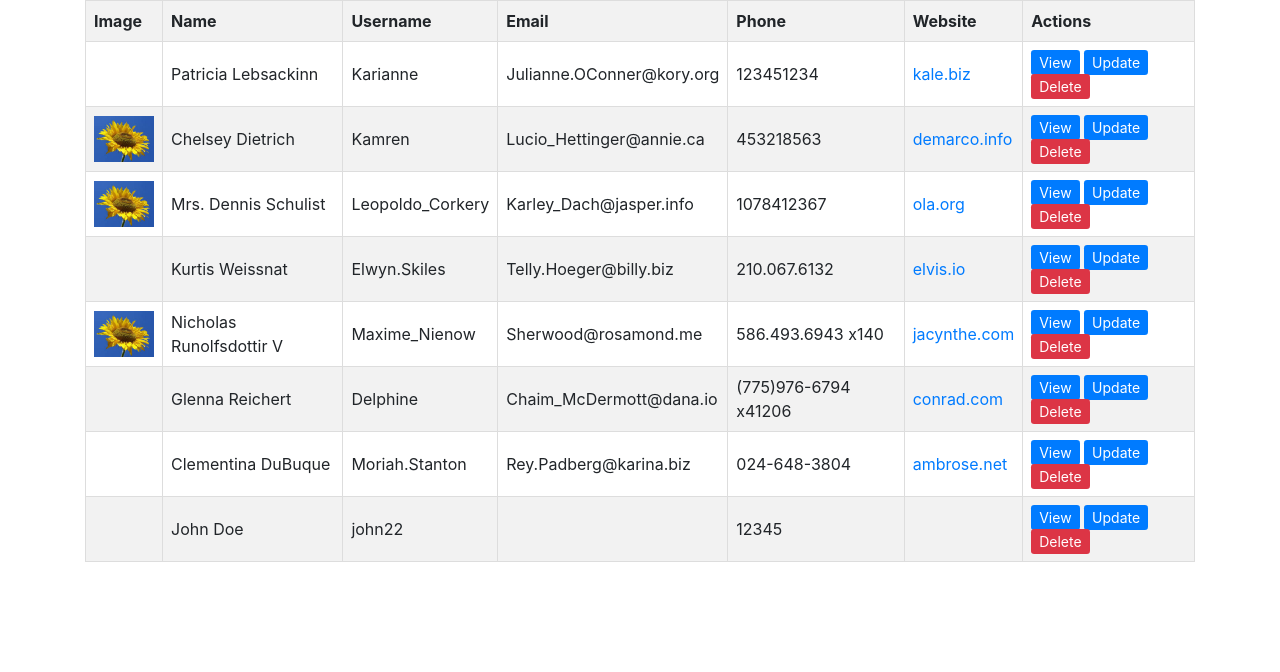
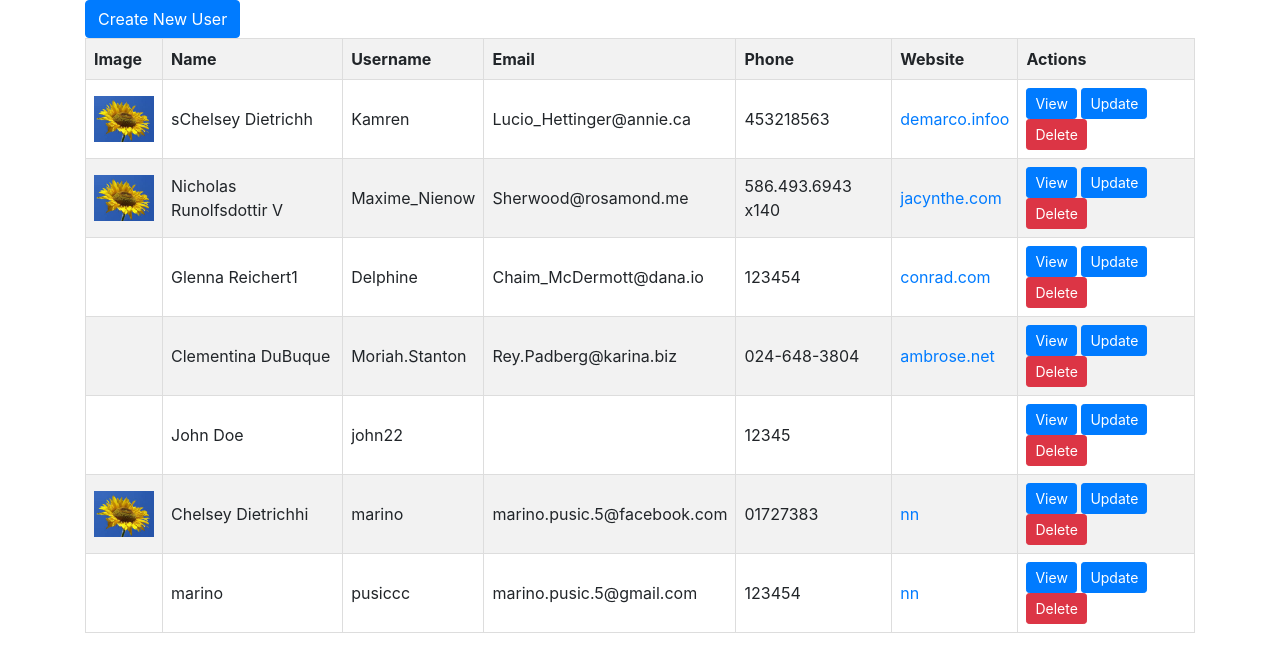
Before and after one commit to Marino07/CRUD-APP, a PHP site: page / in a window 1280 px wide. Shown: the top 672 px of the page. Run offline with PHP 8.4, Linux system fonts and the light colour scheme.

Commit message:
fix some bugs and rest of the code is here(create,delete,validation,etc.)

```diff
--- a/index.php
+++ b/index.php
@@ -3,7 +3,9 @@ require 'users/users.php';
 $users = getUsers();
 include 'partials/header.php';
 ?>
-
+<div class="container">
+    <a href="create.php" class="btn btn-primary">Create New User</a>
+</div
 <body>
 <div class="container">
     <table>
@@ -34,9 +36,12 @@ include 'partials/header.php';
                         <?php echo $user['website'] ?></a>
                 </td>
                 <td>
-                    <a href="view.php?id=<?php echo $user['id']?>" class="btn-sm btn-primary">View</a>
-                    <a href="update.php?id=<?php echo $user['id']?>" class="btn-sm btn-primary">Update</a>
-                    <a href="delete.php?id=<?php echo $user['id']?>" class="btn-sm btn-danger">Delete</a>
+                    <a href="view.php?id=<?php echo $user['id']; ?>" class="btn btn-primary btn-sm">View</a>
+                    <a href="update.php?id=<?php echo $user['id']; ?>" class="btn btn-primary btn-sm">Update</a>
+                    <form action="delete.php" method="post" style="display:inline;">
+                        <input type="hidden" name="id" value="<?php echo $user['id']; ?>">
+                        <button type="submit" class="btn btn-danger btn-sm">Delete</button>
+                    </form>
 
                 </td>
 
--- a/users/users.json
+++ b/users/users.json
@@ -1,37 +1,12 @@
 [
     {
-        "id": 4,
-        "name": "Patricia Lebsackinn",
-        "username": "Karianne",
-        "email": "Julianne.OConner@kory.org",
-        "phone": "123451234",
-        "website": "kale.biz"
-    },
-    {
         "id": 5,
-        "name": "Chelsey Dietrich",
+        "name": "sChelsey Dietrichh",
         "username": "Kamren",
         "email": "Lucio_Hettinger@annie.ca",
         "phone": "453218563",
-        "website": "demarco.info",
+        "website": "demarco.infoo",
         "extension": "jpg"
-    },
-    {
-        "id": 6,
-        "name": "Mrs. Dennis Schulist",
-        "username": "Leopoldo_Corkery",
-        "email": "Karley_Dach@jasper.info",
-        "phone": "1078412367",
-        "website": "ola.org",
-        "extension": "jpg"
-    },
-    {
-        "id": 7,
-        "name": "Kurtis Weissnat",
-        "username": "Elwyn.Skiles",
-        "email": "Telly.Hoeger@billy.biz",
-        "phone": "210.067.6132",
-        "website": "elvis.io"
     },
     {
         "id": 8,
@@ -44,10 +19,10 @@
     },
     {
         "id": 9,
-        "name": "Glenna Reichert",
+        "name": "Glenna Reichert1",
         "username": "Delphine",
         "email": "Chaim_McDermott@dana.io",
-        "phone": "(775)976-6794 x41206",
+        "phone": "123454",
         "website": "conrad.com"
     },
     {
@@ -65,5 +40,22 @@
         "phone": "12345",
         "website": "",
         "id": 1879571
+    },
+    {
+        "name": "Chelsey Dietrichhi",
+        "username": "marino",
+        "email": "marino.pusic.5@facebook.com",
+        "phone": "01727383",
+        "website": "nn",
+        "id": 1329043,
+        "extension": "jpg"
+    },
+    {
+        "name": "marino",
+        "username": "pusiccc",
+        "email": "marino.pusic.5@gmail.com",
+        "phone": "123454",
+        "website": "nn",
+        "id": 1478853
     }
 ]
--- a/users/users.php
+++ b/users/users.php
@@ -12,22 +12,86 @@ foreach($users as $user){
 }
 return null;
 }
-function createUser($data){
+function createUser($data)
+{
+    $users = getUsers();
 
+    $data['id'] = rand(1000000, 2000000);
+
+    $users[] = $data;
+
+    putJson($users);
+
+    return $data;
 }
-function updateUser($data, $id) {
+function updateUser($data, $id)
+{
     $updateUser = [];
     $users = getUsers();
-    foreach ($users as &$user) {
+    foreach ($users as $i => $user) {
         if ($user['id'] == $id) {
-            $user = $updateUser = array_merge($user, $data);
+            $users[$i] = $updateUser = array_merge($user, $data);
         }
+    }
 
-    }
-    file_put_contents(__DIR__  . "/users.json", json_encode($users, JSON_PRETTY_PRINT));
+    putJson($users);
+
     return $updateUser;
 }
+function uploadImage($file, $user)
+{
+    if (isset($_FILES['picture']) && $_FILES['picture']['name']) {
+        if (!is_dir(__DIR__ . "/images")) {
+            mkdir(__DIR__ . "/images");
+        }
+        // Get the file extension from the filename
+        $fileName = $file['name'];
+        // Search for the dot in the filename
+        $dotPosition = strpos($fileName, '.');
+        // Take the substring from the dot position till the end of the string
+        $extension = substr($fileName, $dotPosition + 1);
 
+        move_uploaded_file($file['tmp_name'], __DIR__ . "/images/${user['id']}.$extension");
+
+        $user['extension'] = $extension;
+        updateUser($user, $user['id']);
+    }
+    header("Location: index.php");
+}
 function deleteUser($id){
+$users = getUsers();
+foreach ($users as $i => $user){
+    if ($user['id'] == $id){
+        array_splice($users,$i, 1);
+    }
+}
+putJson($users);
+}
+function putJson($users)
+{
+    file_put_contents(__DIR__ . '/users.json', json_encode($users, JSON_PRETTY_PRINT));
+}
+function validateUser($user, &$errors)
+{
+    $isValid = true;
+    // Start of validation
+    if (!$user['name']) {
+        $isValid = false;
+        $errors['name'] = 'Name is mandatory';
+    }
+    if (!$user['username'] || strlen($user['username']) < 6 || strlen($user['username']) > 16) {
+        $isValid = false;
+        $errors['username'] = 'Username is required and it must be more than 6 and less then 16 character';
+    }
+    if ($user['email'] && !filter_var($user['email'], FILTER_VALIDATE_EMAIL)) {
+        $isValid = false;
+        $errors['email'] = 'This must be a valid email address';
+    }
 
+    if (!filter_var($user['phone'], FILTER_VALIDATE_INT)) {
+        $isValid = false;
+        $errors['phone'] = 'This must be a valid phone number';
+    }
+
+    return $isValid;
 }
```
Also changed, not shown: _form.php (added, +65 -0 lines), create.php (added, +40 -0 lines), delete.php (added, +9 -0 lines), update.php (+18 -49 lines), view.php (+9 -1 lines), users/images/10.jpg (added), users/images/1329043.jpg (added), users/images/4.jpg (added), users/images/6.24.51.png (deleted), users/images/7.jpg (added).
